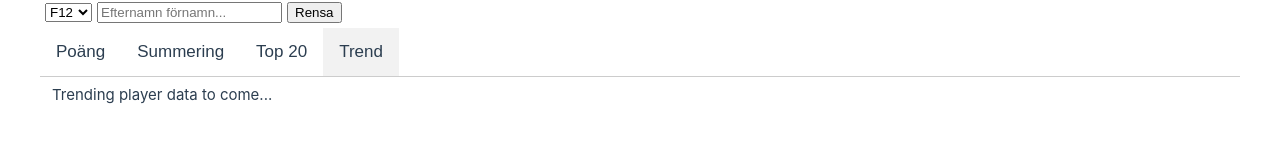
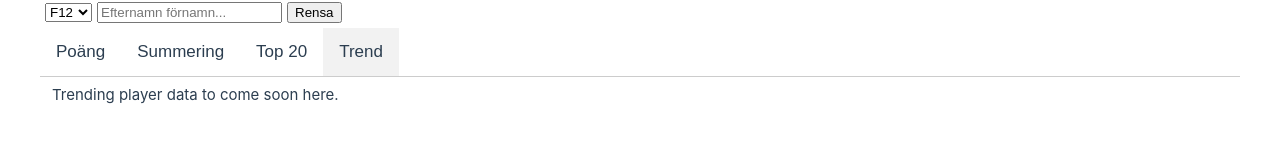
Before and after one commit to enbohm/pingisportalen, a Vue app: page /swedentour in a window 1280 px wide. Both pictures are taken after a click on the button "Trend". Shown: the part 235-378 px from the top of the page. Built offline with nearby package versions, Linux system fonts and the light colour scheme.

Commit message:
Minor text updates

```diff
--- a/src/components/PlayerStats.vue
+++ b/src/components/PlayerStats.vue
@@ -45,7 +45,7 @@
         </div>
 
         <div id="trend" class="tabcontent">
-            Trending player data to come...
+            Trending player data to come soon here.
         </div>
     </div>
 </template>
```
